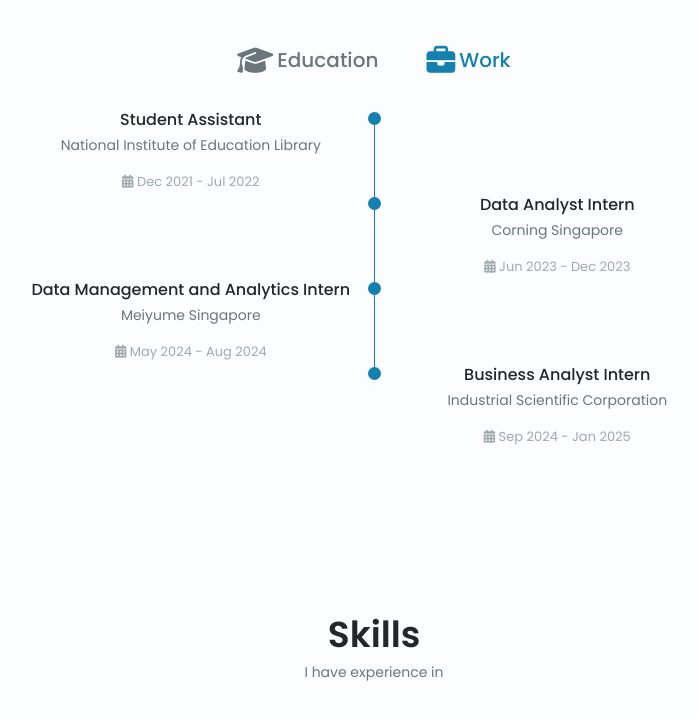
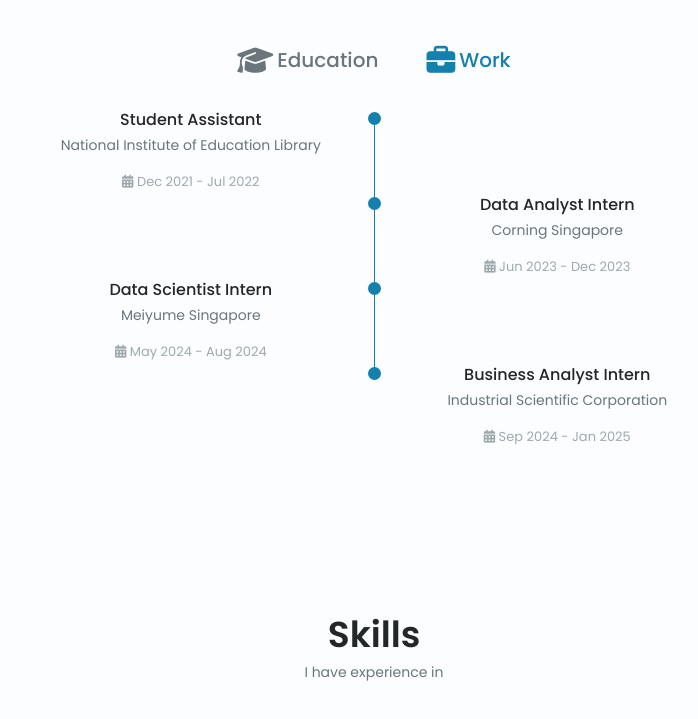
Before and after one commit to DylanNguyen2111/My_Portfolio, a plain HTML site: page index.html in a window 1280 px wide. Shown: the part 1994-2713 px from the top of the page, without its empty margins (266-964 px from the left). Drawn offline with nearby package versions, Linux system fonts and the light colour scheme.

Commit message:
update resume

```diff
--- a/index.html
+++ b/index.html
@@ -285,7 +285,7 @@
                         <!-- QUALIFICATION 3 -->
                         <div class="qualification-data">
                             <div class="qualification-data-alt">
-                                <h3 class="qualification-title">Data Management and Analytics Intern</h3>
+                                <h3 class="qualification-title">Data Scientist Intern</h3>
                                 <span class="qualification-subtitle"><a href="https://meiyume.com" target="_blank">Meiyume Singapore</a></span>
                                 <div class="qualification-calendar">
                                     <i class="fas fa-calendar-alt"></i>
```
